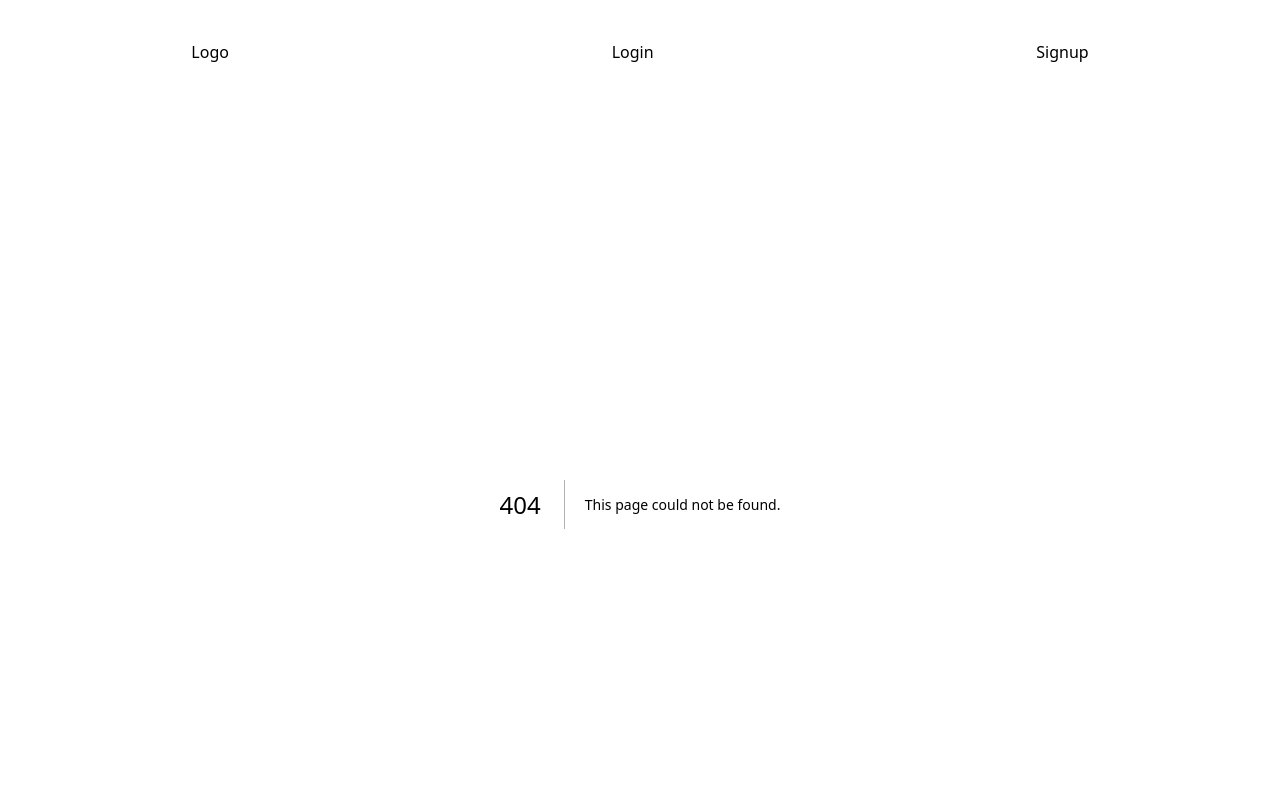
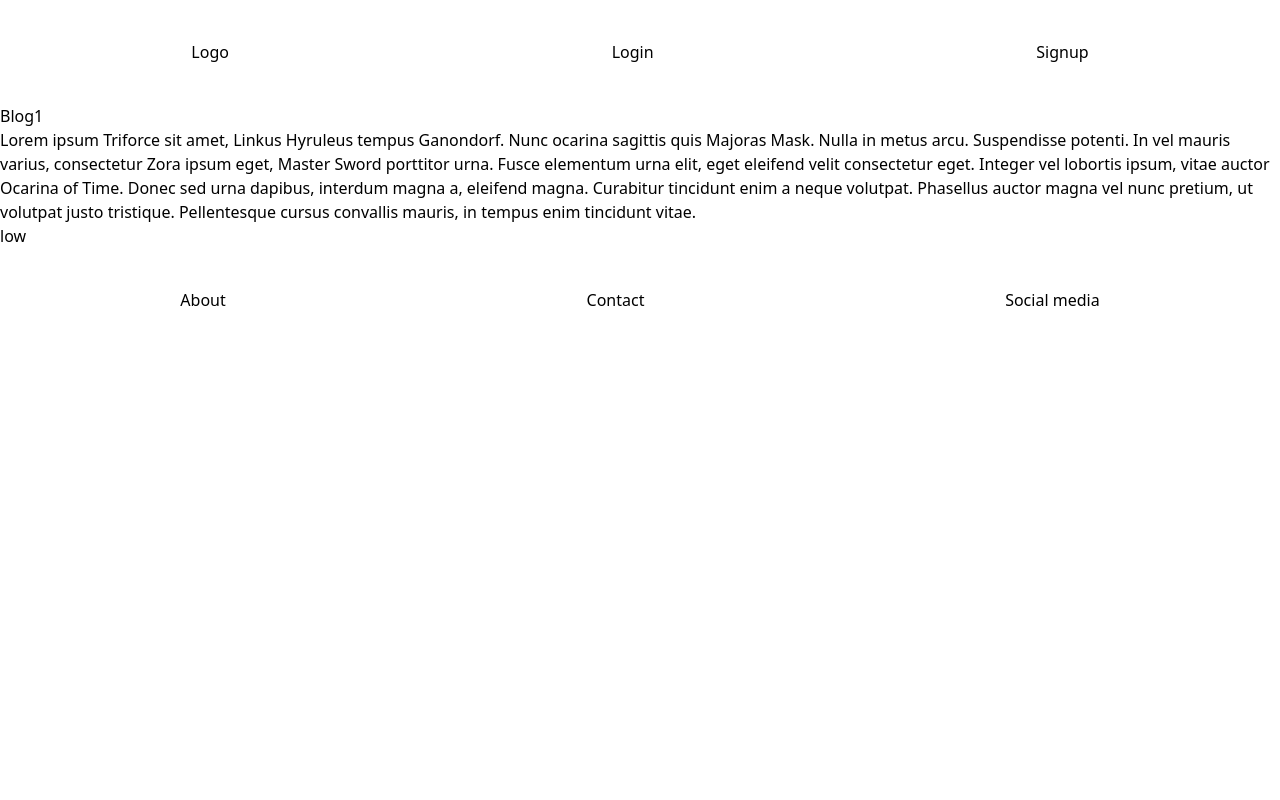
Before and after one commit to samil-web/anon, a Next.js app: page /blogs/1 in a window 1280 px wide. Before the commit this address had no page. Shown: the top 800 px of the page. Built offline with nearby package versions, Linux system fonts and the light colour scheme; data requests are answered from the project's data file.

Commit message:
generated Blog function for dynamically generating routes

```diff
--- a/_data/db.json
+++ b/_data/db.json
@@ -22,16 +22,9 @@
       "user_email": "peach@netninja.dev"
     },
     {
-      "id": "0e0c",
+      "id": "4",
       "title": "first",
       "body": "first body",
-      "priority": "low",
-      "userEmail": "shamil.alieff@gmail.com"
-    },
-    {
-      "id": "6dde",
-      "title": "new",
-      "body": "new",
       "priority": "low",
       "userEmail": "shamil.alieff@gmail.com"
     }
--- /dev/null
+++ b/app/blogs/[id]/page.js
@@ -0,0 +1,48 @@
+import { notFound } from "next/navigation"
+import { Suspense } from "react"
+
+export const dynamicParams = true
+
+export async function generateStaticParams() {
+    // fetch the data and return id:ticket.id by mapping
+    // for static generation
+    const data = await fetch('http://localhost:4000/tickets')
+    const blogs = await data.json()
+  return blogs.map((blog)=>{
+        id:blog.id
+    })
+}
+
+
+export async function generateMetadata({params}) {
+    // metadata will be displayed in the browser
+    const data = await fetch('http://localhost:4000/tickets/'+params.id)
+    const blog = await data.json()
+    return {
+        title:`Blog | ${blog.title}`
+    }
+}
+
+
+async function getBlog(id){
+    const data = await fetch("http://localhost:4000/tickets/"+id,{
+        next:{
+            revalidate: 10
+        }
+    })
+    if(!data.ok){
+        notFound()
+    }
+    return data.json()
+}
+
+export default async function Blog({params}) {
+    const {id,title,body,priority,userEmail} = await getBlog(params.id)
+    return(
+        <Suspense>
+            <h1>{title}</h1>
+            <p>{body}</p>
+            <p>{priority}</p>
+        </Suspense>
+    )
+}
```
